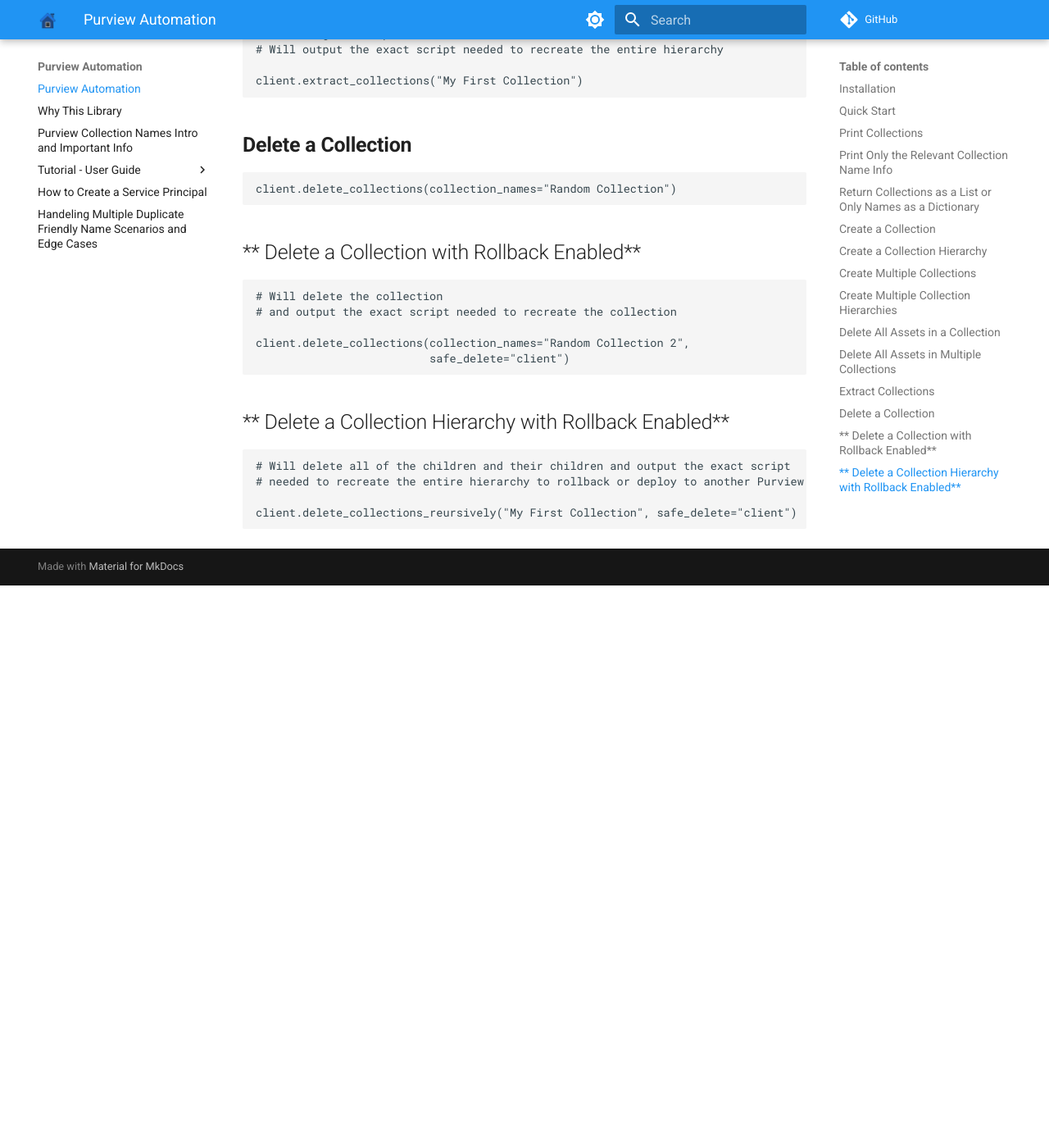
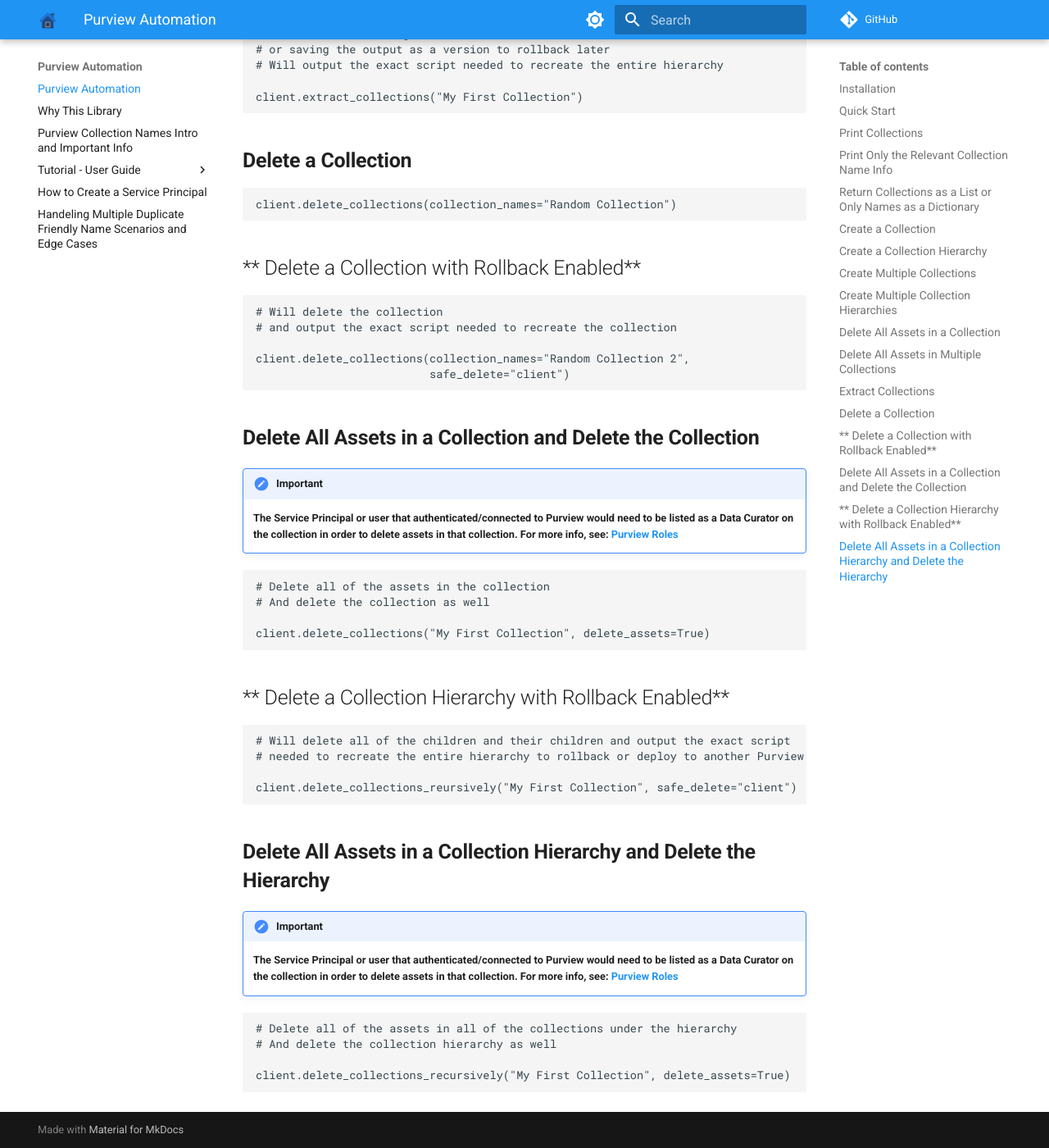
Before and after one commit to Ludwinic1/purviewautomation, an MkDocs documentation site: the page built from docs/index.md, in a window 1280 px wide and 1400 px high, scrolled down 3749 px. Shown: the whole window at 82% size. Built offline with MkDocs 1.6.1 and Material for MkDocs 9.7.7, drawn with Linux system fonts in a browser that asks for light colours; comment, search, counter and statistics services are not loaded; before the commit the page ends 4463 px from its top, so only the background shows below that; some of the changed text lies outside the part shown.

Commit message:
updated markdown files and delete assets recursive code

````diff
--- a/docs/index.md
+++ b/docs/index.md
@@ -11,7 +11,7 @@
 
 - **Easy**: Create, delete and list collections and collection hierarchies with one line of code
 - **Rollback**: Rollback to previous collection hierarchy states and save versions for later use
-- **Deploy**: Extract and deploy collections to upper environments (UAT/PROD) so the collection hierarchy structures are consistent across all Purviews
+- **Deploy**: Extract/deploy collections to UAT/PROD environments to ensure consistency across Purviews
 - **Delete Assets**: Delete all assets in a collection or all assets in a collection hierarchy
 - **Safe**: Does **NOT** supercede any Purview permissions. Unable to create/delete collections unless the Collection Admin role is granted in Purview. See: [Purview Roles](https://learn.microsoft.com/en-us/azure/purview/catalog-permissions)
 
@@ -114,6 +114,7 @@
 ```Python
 hierarchy_1 = "hierarchy1/hierarchysub1/hierarchysub2/hierarchysub3"
 hierarchy_2 = "hierarchy 2/hierarchy sub2"
+
 client.create_collections(start_collection="My First Collection",
                           collection_names=[hierarcy_1, hierarchy_2])
 ```
@@ -148,6 +149,7 @@
 ```Python
 client.delete_collections(collection_names="Random Collection")
 ```
+
 ## ** Delete a Collection with Rollback Enabled**
 ```Python
 # Will delete the collection
@@ -156,6 +158,18 @@
 client.delete_collections(collection_names="Random Collection 2",
                           safe_delete="client")
 ```
+
+## **Delete All Assets in a Collection and Delete the Collection**
+!!! Important
+    **The Service Principal or user that authenticated/connected to Purview would need to be listed as a Data Curator on the collection in order to delete assets in that collection. For more info, see: [Purview Roles](https://learn.microsoft.com/en-us/azure/purview/catalog-permissions)**
+
+```Python
+# Delete all of the assets in the collection
+# And delete the collection as well
+
+client.delete_collections("My First Collection", delete_assets=True)
+```
+
 ## ** Delete a Collection Hierarchy with Rollback Enabled**
 ```Python
 # Will delete all of the children and their children and output the exact script
@@ -163,3 +177,14 @@
 
 client.delete_collections_reursively("My First Collection", safe_delete="client")
 ```
+
+## **Delete All Assets in a Collection Hierarchy and Delete the Hierarchy**
+!!! Important
+    **The Service Principal or user that authenticated/connected to Purview would need to be listed as a Data Curator on the collection in order to delete assets in that collection. For more info, see: [Purview Roles](https://learn.microsoft.com/en-us/azure/purview/catalog-permissions)**
+
+```Python
+# Delete all of the assets in all of the collections under the hierarchy
+# And delete the collection hierarchy as well
+
+client.delete_collections_recursively("My First Collection", delete_assets=True)
+```
--- a/docs/tutorial/delete-collections.md
+++ b/docs/tutorial/delete-collections.md
@@ -6,6 +6,8 @@
 !!! important
     - This method only deletes collections that have no children. To delete collections with children (recursive delete), see [Delete Collections Recursively](delete-collections-recursively.md)
     - Collection names are case sensitive. `My-Company` is different than `my-Company`.
+
+    - To delete collections that also have assets, add the delete_assets parameter see: [Delete Assets Section](#delete-assets)
 
 
 ## Examples
@@ -62,7 +64,7 @@
 
 
 ### Delete Assets
-To delete assets in a collection, use the `delete_assets` parameter with the optional `delete_assets_timeout` option:
+To delete assets in a collection and delete the collection, use the `delete_assets` parameter with the optional `delete_assets_timeout` option:
 !!! Important
     **The Service Principal or user that authenticated/connected to Purview would need to be listed as a Data Curator on the collection in order to delete assets in that collection. For more info, see: [Purview Roles](https://learn.microsoft.com/en-us/azure/purview/catalog-permissions)**
 
````
Also changed, not shown: docs/tutorial/delete-collections-recursively.md (+8 -6 lines), 1 other file.
